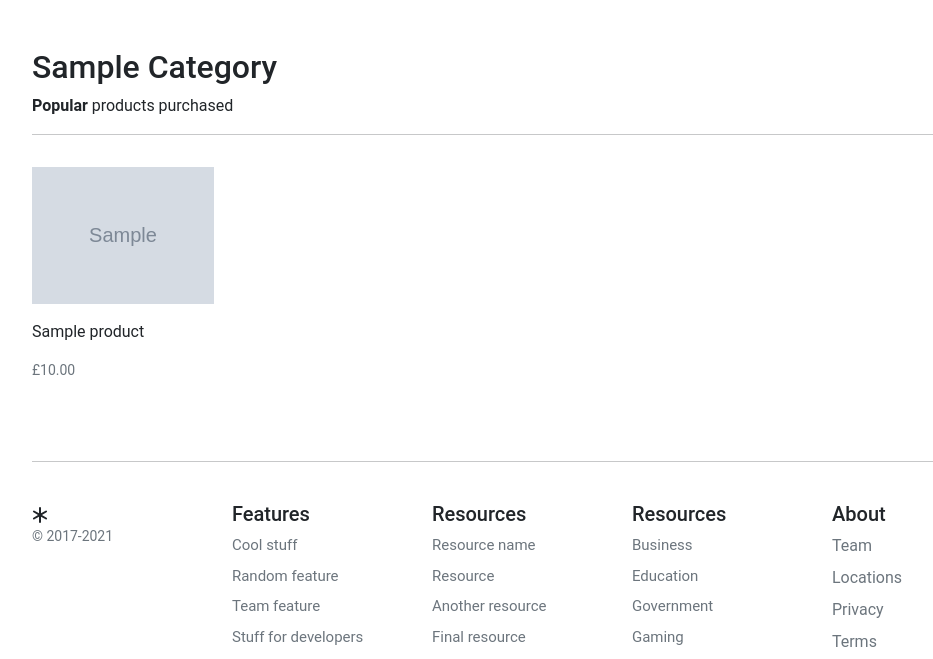
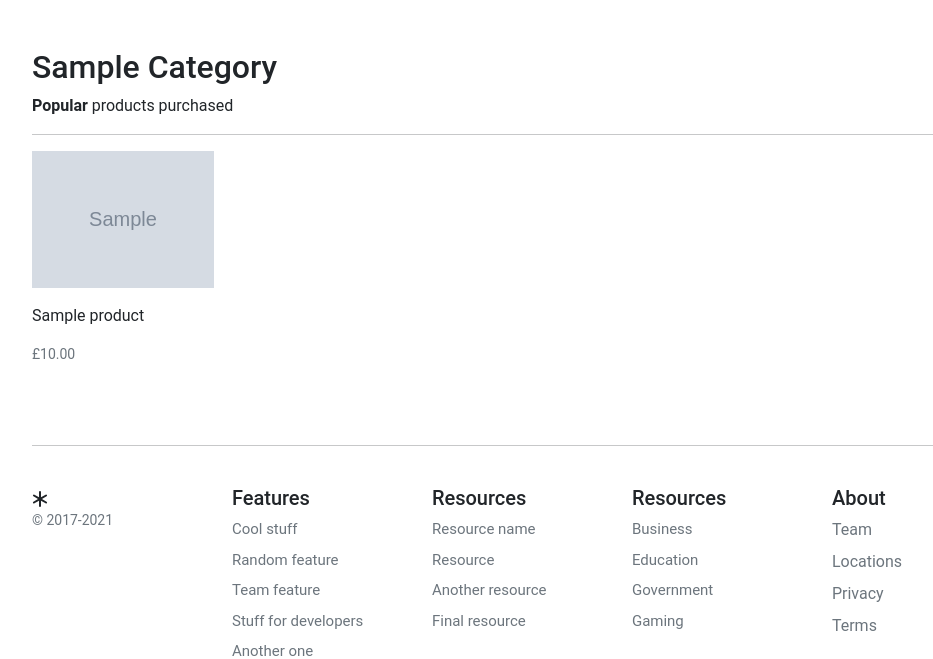
Before and after one commit to stevetsaoch/Ecommerce, a Django app: a page that uses templates/store/category.html in a window 1280 px wide. Shown: the part 93-752 px from the top of the page, without its empty margins (120-1053 px from the left). Run offline with Django 4.2, Linux system fonts and the light colour scheme; tables that the repository leaves empty hold one stand-in row (values such as "Sample post"); grey boxes marked "Sample" are stand-in pictures.

Commit message:
change typesetting of category.html

```diff
--- a/templates/store/category.html
+++ b/templates/store/category.html
@@ -4,7 +4,7 @@
 {% endblock %}
 {% block content %}
 
-
+<main>
     <div class="container">
         <div class="col-12">
             <h1 class="h2">{{ category.name|title}}</h1>
@@ -13,12 +13,7 @@
             <div><b>Popular</b> products purchased</div>
         </div>
         <hr />
-</div>
-<div class="container">
-    <div class="row">
         <div class="album">
-            <div class="pb-3">
-            </div>
             {% if not products %}
             <div class="col-12"> There are current not products active.
                 <a href="{% url 'store:store_home' %}">Home</a>
@@ -34,10 +29,12 @@
                         <div class="card-body px-0">
                             <p class="card-text">
                                 <a class="text-dark text-decoration-none"
-                                    href="{{ product.get_absolute_url }}">{{ product.title }}</a>
+                                    href="{{ product.get_absolute_url }}">{{ product.title }}
+                                </a>
                             </p>
                             <div class="d-flex justify-content-between align-items-center">
                                 <small class="text-muted">£{{product.price}}</small>
+                            </div>
                         </div>
                     </div>
                 </div>
@@ -46,7 +43,5 @@
             {% endif %}
         </div>
     </div>
-    </div>
-</div>
-
+</main>
 {% endblock %}
--- a/templates/store/index.html
+++ b/templates/store/index.html
@@ -30,7 +30,8 @@
                             <div class="card-body">
                                 <p class="card-text">
                                     <a class="text-dark text-decoration-none"
-                                    href="{{ product.get_absolute_url }}">{{ product.title }}</a>
+                                        href="{{ product.get_absolute_url }}">{{ product.title }}
+                                    </a>
                                 </p>
                                 {% for author in product.author.all %}
                                 <div class="d-flex justify-content-between align-items-center">
```
Lines whose indentation alone changed are shown as unchanged.
